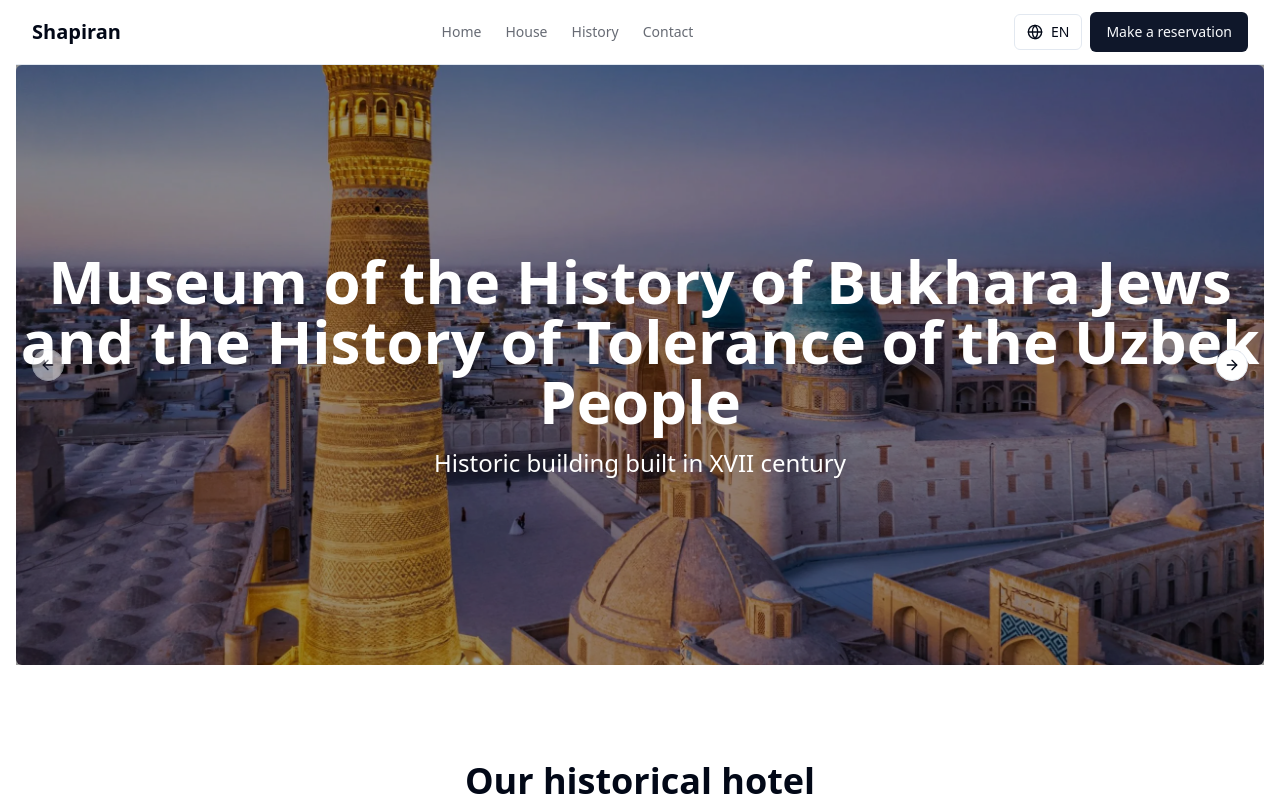
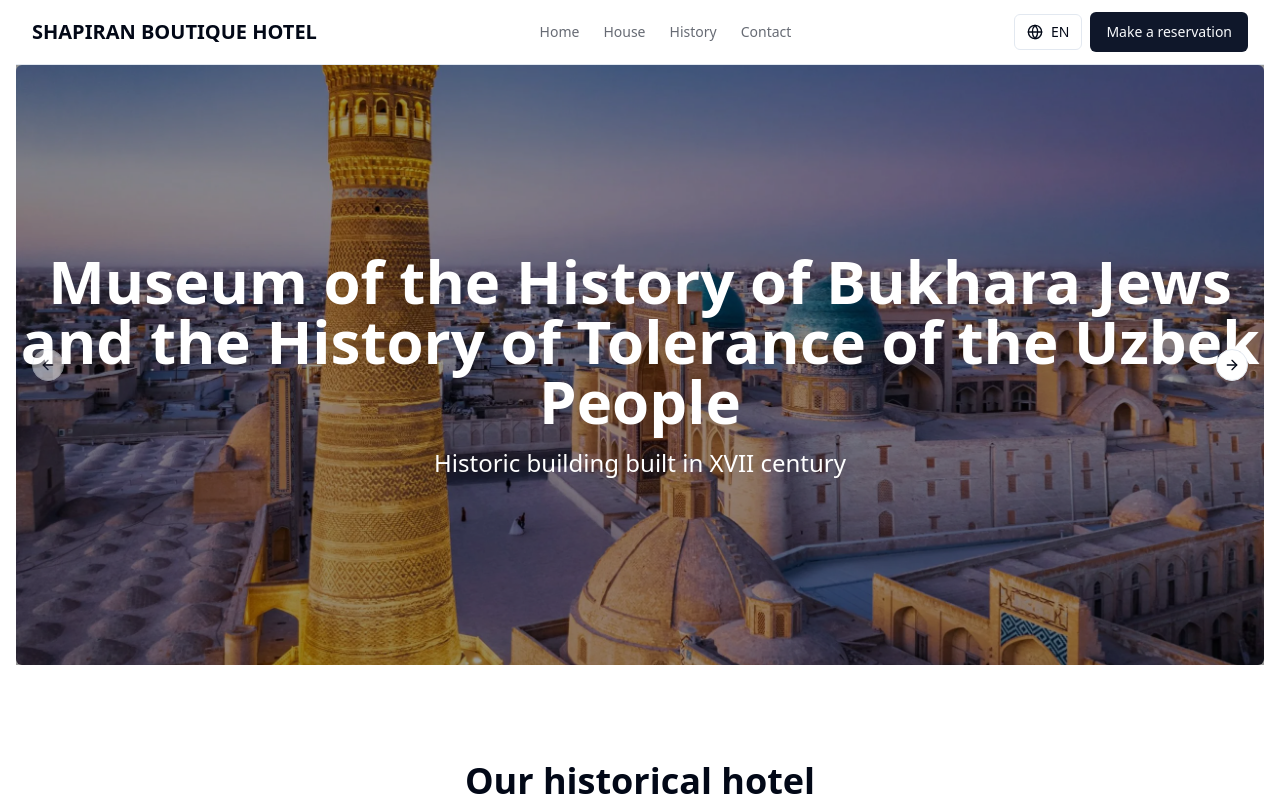
Before and after one commit to Umidjon-developer05/hotel-grand, a Next.js app: page /en in a window 1280 px wide. Shown: the top 800 px of the page. Built offline with nearby package versions, Linux system fonts and the light colour scheme.

Commit message:
:fix app

```diff
--- a/components/header.tsx
+++ b/components/header.tsx
@@ -44,7 +44,7 @@ export function Header({ currentLang, dictionary }: LanguageSwitcherProps) {
 			<div className='container px-4 py-3 flex items-center justify-between'>
 				{/* Logo */}
 				<Link href='/' className='text-xl font-bold'>
-					Shapiran
+					SHAPIRAN BOUTIQUE HOTEL
 				</Link>
 
 				{/* Desktop Navigation */}
```
